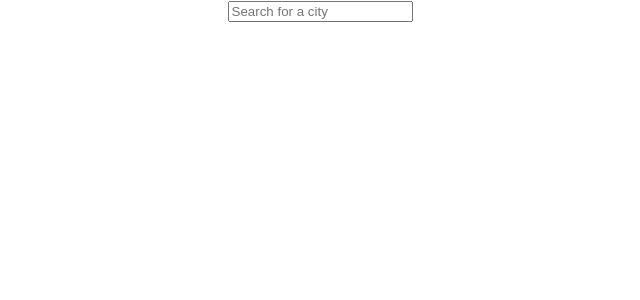
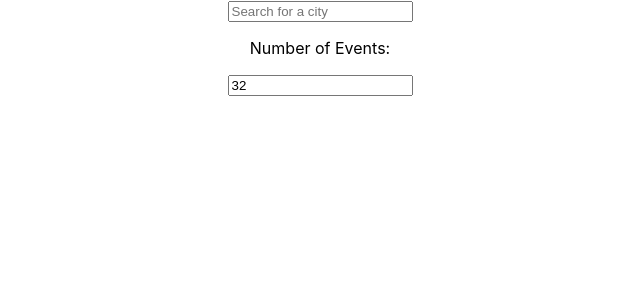
Before and after one commit to eaadalen/Meet_App, a React (Create React App) app: page / in a window 1280 px wide. Shown: the top 300 px of the page, without its empty margins (320-960 px from the left). Built offline with nearby package versions, Linux system fonts and the light colour scheme.

Commit message:
4.4 Revisions

```diff
--- a/src/App.js
+++ b/src/App.js
@@ -1,12 +1,15 @@
 import CitySearch from './components/CitySearch';
 import EventList from './components/EventList';
+import Event from './components/Event';
+import NumberOfEvents from './components/NumberOfEvents';
 import './App.css';
 
 const App = () => {
  return (
    <div className="App">
-     <CitySearch />
-     <EventList />
+     <CitySearch/>
+     <EventList/>
+     <NumberOfEvents/>
    </div>
  );
 }
--- /dev/null
+++ b/src/components/NumberOfEvents.js
@@ -0,0 +1,24 @@
+import React from "react";
+
+const NumberOfEvents = ({ setCurrentNOE }) => {
+
+  const handleInputChanged = (event) => {
+    const value = event.target.value;
+    setCurrentNOE(value);
+  };
+
+  return (
+    <div id="number-of-events">
+      <p>Number of Events:</p>
+      <input
+        data-testid="event-number-imput"
+        type="text"
+        className="event-number"
+        defaultValue="32"
+        onChange={handleInputChanged}
+      />
+    </div>
+  );
+}
+
+export default NumberOfEvents;
```
Also changed, not shown: 2 other files (tests, documents, lock files or other folders).
